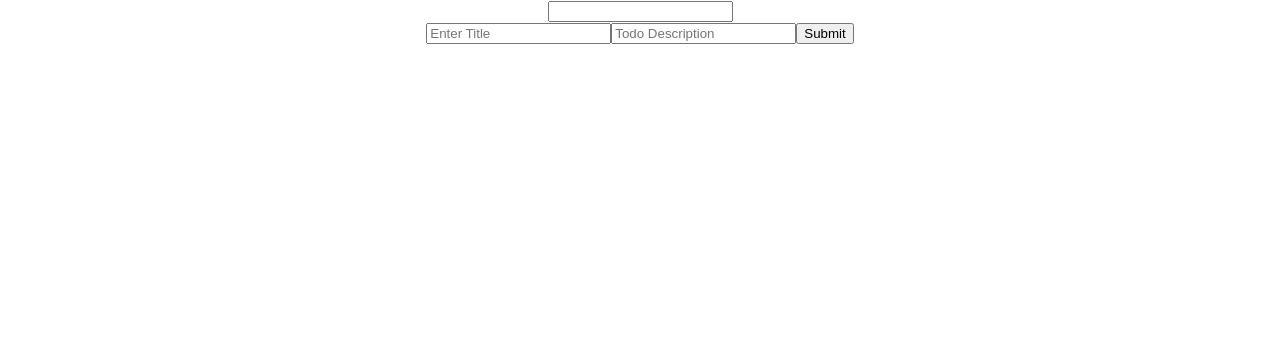
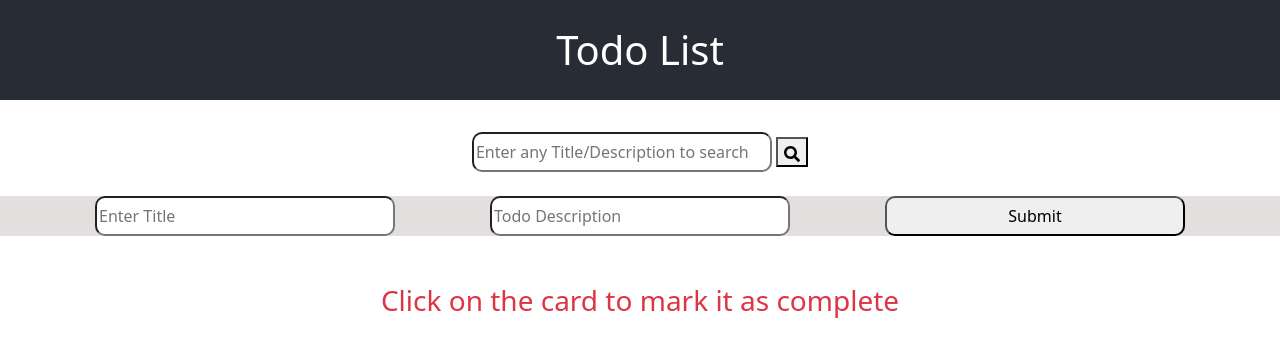
Before and after one commit to amanchimania/venueMonkAssignment, a React (Create React App) app: page / in a window 1280 px wide. Shown: the top 356 px of the page. Built offline with nearby package versions, Linux system fonts and the light colour scheme.

Commit message:
ui bugs fixed

```diff
--- a/package.json
+++ b/package.json
@@ -6,8 +6,11 @@
     "@testing-library/jest-dom": "^5.12.0",
     "@testing-library/react": "^11.2.6",
     "@testing-library/user-event": "^12.8.3",
+    "bootstrap": "^5.0.0",
     "react": "^17.0.2",
+    "react-bootstrap": "^1.6.0",
     "react-dom": "^17.0.2",
+    "react-icons": "^4.2.0",
     "react-scripts": "4.0.3",
     "web-vitals": "^1.1.2"
   },
--- a/src/App.css
+++ b/src/App.css
@@ -15,13 +15,13 @@
 
 .App-header {
   background-color: #282c34;
-  min-height: 100vh;
+  min-height: 100px;
   display: flex;
   flex-direction: column;
   align-items: center;
   justify-content: center;
-  font-size: calc(10px + 2vmin);
   color: white;
+  width: 100%;
 }
 
 .App-link {
@@ -36,3 +36,44 @@
     transform: rotate(360deg);
   }
 }
+
+.cards {
+  width: 200px;
+  height: 150px;
+
+  font-size: x-large;
+  border-radius: 20px;
+}
+.main-card {
+  display: grid;
+  grid-template-columns: 1fr 1fr 1fr 1fr;
+  grid-column-gap: 50px;
+}
+input {
+  width: 300px;
+  border-radius: 10px;
+  height: 40px;
+}
+input:hover {
+  border: 2px solid red;
+}
+form {
+  display: flex;
+  justify-content: space-evenly;
+  background-color: rgb(228, 223, 223);
+}
+.card-body {
+  align-items: center;
+  text-align: center;
+  display: flex;
+  flex-direction: column;
+  border-radius: 20px;
+  background-color: rgb(209, 209, 205);
+}
+
+.see-data {
+  font-size: xx-large;
+  border-radius: 10px;
+  background-color: rgb(71, 84, 52);
+  color: whitesmoke;
+}
--- a/src/App.js
+++ b/src/App.js
@@ -1,70 +1,12 @@
 import './App.css';
 import React from "react"
-import { useState } from 'react';
-
+import Todo from "./Todo"
 function App() {
-  const [data, setData] = useState(JSON.parse((localStorage.getItem("todoStore"))) || [])
-  const [search, setSearch] = useState("")
-
-  const [todo, setTodo] = useState({
-    title: "",
-    description: "",
-    completed: true
-  })
-  console.log(data);
-  const handleInput = (e) => {
-    // console.log(e);
-    setTodo({
-      ...todo,
-      [e.target.name]: e.target.value
-    })
-  }
-  const handleData = (e) => {
-    e.preventDefault();
-    let copyTodo = [...data]
-    copyTodo.push(todo);
-    setData(copyTodo)
-    localStorage.setItem("todoStore", JSON.stringify(data))
-    console.log(data);
-  }
-  const deleteTodo = (title) => {
-    console.log(title);
-    let deleteTodo = data.filter(val => val.title !== title)
-    console.log(deleteTodo);
-    setData(deleteTodo)
-  }
-  const marked = (name1) => {
-    // console.log(name);
-    let copyData = [...data]
-    let tempTodo = copyData.find(val => val.title == name1)
-    tempTodo.completed = !tempTodo.completed;
-    setData(copyData)
-    console.log(tempTodo);
-  }
-  const handleSearchBox = (e) => {
-    setSearch(e.target.value)
-  }
   return (
-    <div className="App">
-      <input type="text" onChange={handleSearchBox} />
-      <form>
-        <input type="text" placeholder="Enter Title" name="title" onChange={handleInput} />
-        <input type="text" placeholder="Todo Description" name="description" onChange={handleInput} />
-        <input type="submit" onClick={handleData} />
-      </form>
-      {data.map((val, idx) => (
-        <div key={val.title} >
-          <div onClick={() => marked(val.title)} style={{ border: "1px solid black" }}>
-            {val.completed ? <div>{val.title}
-              {val.description}</div> : <del>{val.title}
-              {val.description}</del>}
-          </div>
-          <button onClick={() => deleteTodo(val.title)}>Delete</button>
-        </div>
-      ))}
-    </div>
-
-  );
+    <>
+      <Todo />
+    </>
+  )
 }
 
 export default App;
--- /dev/null
+++ b/src/Todo.js
@@ -0,0 +1,125 @@
+import './App.css';
+import React from "react"
+import { useState } from 'react';
+import { FaSearch } from 'react-icons/fa';
+
+
+function Todo() {
+    const [data, setData] = useState(JSON.parse((localStorage.getItem("todoStore"))) || [])
+    const [search, setSearch] = useState("")
+    const [searchedData, setSearchedData] = useState(JSON.parse((localStorage.getItem("todoStore"))) || [])
+    const [flag, setflag] = useState(true)
+
+    const [todo, setTodo] = useState({
+        title: "",
+        description: "",
+        completed: true
+    })
+
+    const handleInput = (e) => {
+        // console.log(e);
+        setTodo({
+            ...todo,
+            [e.target.name]: e.target.value
+        })
+    }
+    const handleData = (e) => {
+        e.preventDefault();
+        if (todo.title.length === 0 || todo.description.length === 0) {
+            alert("Title and description cannot be empty")
+        } else {
+            let copyTodo = [...data]
+            copyTodo.push(todo);
+            setData(copyTodo)
+            localStorage.setItem("todoStore", JSON.stringify(copyTodo))
+        }
+        // console.log(data);
+    }
+    const deleteTodo = (title) => {
+        // console.log(title);
+        let deleteTodo = data.filter(val => val.title !== title)
+        // console.log(deleteTodo);
+        setData(deleteTodo)
+        localStorage.setItem("todoStore", JSON.stringify(deleteTodo))
+    }
+    const marked = (name1) => {
+        // console.log(name);
+        let copyData = [...data]
+        let tempTodo = copyData.find(val => val.title == name1)
+        tempTodo.completed = !tempTodo.completed;
+        setData(copyData)
+        localStorage.setItem("todoStore", JSON.stringify(copyData))
+        // console.log(tempTodo);
+    }
+    const handleSearchBox = () => {
+        // setSearch(e.target.value)
+        // var inputData = document.getElementById("aaa").value
+
+        let searchedData = data.filter((val) => {
+            if (val.title.toLowerCase().includes(search.toLowerCase()) || val.description.toLowerCase().includes(search.toLowerCase())) {
+                return val
+            }
+        })
+        console.log(searchedData);
+        setSearchedData(searchedData)
+        setflag(false)
+
+    }
+    return (
+        <div className="App">
+            <h1 className="App-header">Todo List</h1><br />
+            <div>
+                <input type="text" id="aaa" onChange={(e) => setSearch(e.target.value)} placeholder="Enter any Title/Description to search" />&nbsp;
+                <button onClick={handleSearchBox}><FaSearch onClick={handleSearchBox} /></button>
+            </div><br />
+            {!flag && <><br /><button onClick={() => setflag(true)} className="see-data">See all data</button><br /><br /><br /></>}
+
+            {flag && <>
+                <form className="mr-2">
+                    <input type="text" placeholder="Enter Title" name="title" onChange={handleInput} />
+                    <input type="text" placeholder="Todo Description" name="description" onChange={handleInput} />
+                    <input type="submit" onClick={handleData} />
+                </form><br /><br />
+                <h3 className="text-danger">Click on the card to mark it as complete</h3>
+                <br />
+                <div className="main-card">
+                    {data.map((val, idx) => (
+                        <div key={idx}>
+                            <div key={val.title} style={{ border: "1px solid black" }} className="card-body" onClick={() => marked(val.title)} >
+
+                                {val.completed ? <div className="cards"><b>{val.title}</b><br /><hr />{val.description}</div> : <div className="cards"><del><b>{val.title}</b><br /><hr />{val.description}</del></div>}
+
+
+                            </div>
+                            <button onClick={() => deleteTodo(val.title)} style={{ border: "1px solid black", backgroundColor: "rgb(209, 209, 205)", width: "100px", borderRadius: "5px 5px", backgroundColor: "#FF6347", fontSize: "large" }}>Delete</button>
+                            <br /><br /><br />
+                        </div>
+
+                    ))}
+                </div>
+            </>}
+            <div className="main-card">
+                {!flag && <>
+
+                    {searchedData.map((val, idx) => {
+                        return (
+                            <div>
+                                <div key={val.title} style={{ border: "1px solid black" }} className="card-body" onClick={() => marked(val.title)} >
+                                    {val.completed ? <div className="cards"><b>{val.title}</b><br /><hr />{val.description}</div> : <div className="cards"><del><b>{val.title}</b><br /><hr />{val.description}</del></div>}
+                                </div>
+                                <br />
+                            </div>
+                        )
+                    })}
+                </>}
+            </div>
+
+
+
+
+        </div >
+
+    );
+}
+
+export default Todo
--- a/src/index.js
+++ b/src/index.js
@@ -1,6 +1,7 @@
 import React from 'react';
 import ReactDOM from 'react-dom';
 import './index.css';
+import "bootstrap/dist/css/bootstrap.min.css";
 import App from './App';
 import reportWebVitals from './reportWebVitals';
 
```
Also changed, not shown: 1 other file (tests, documents, lock files or other folders).
